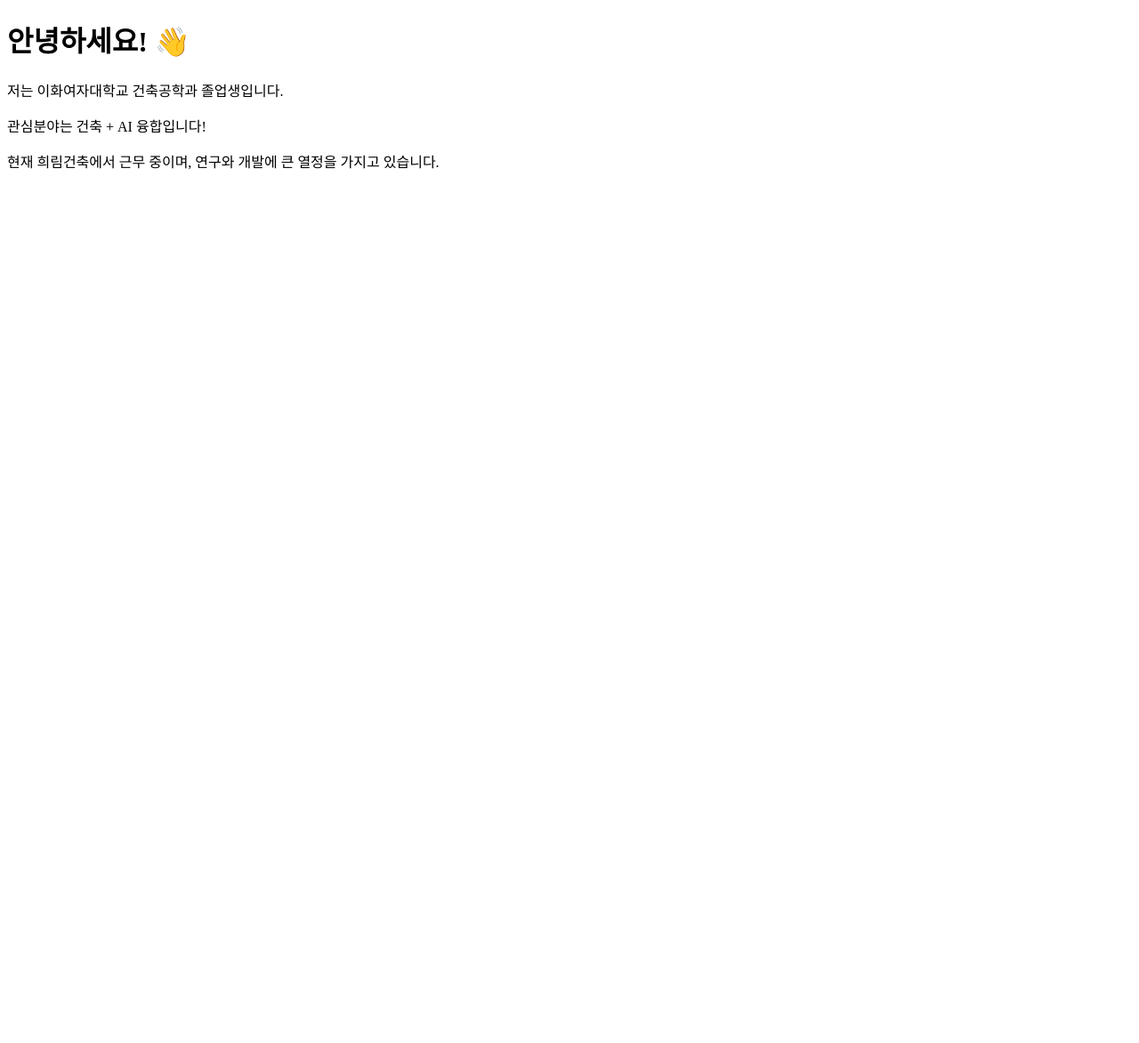
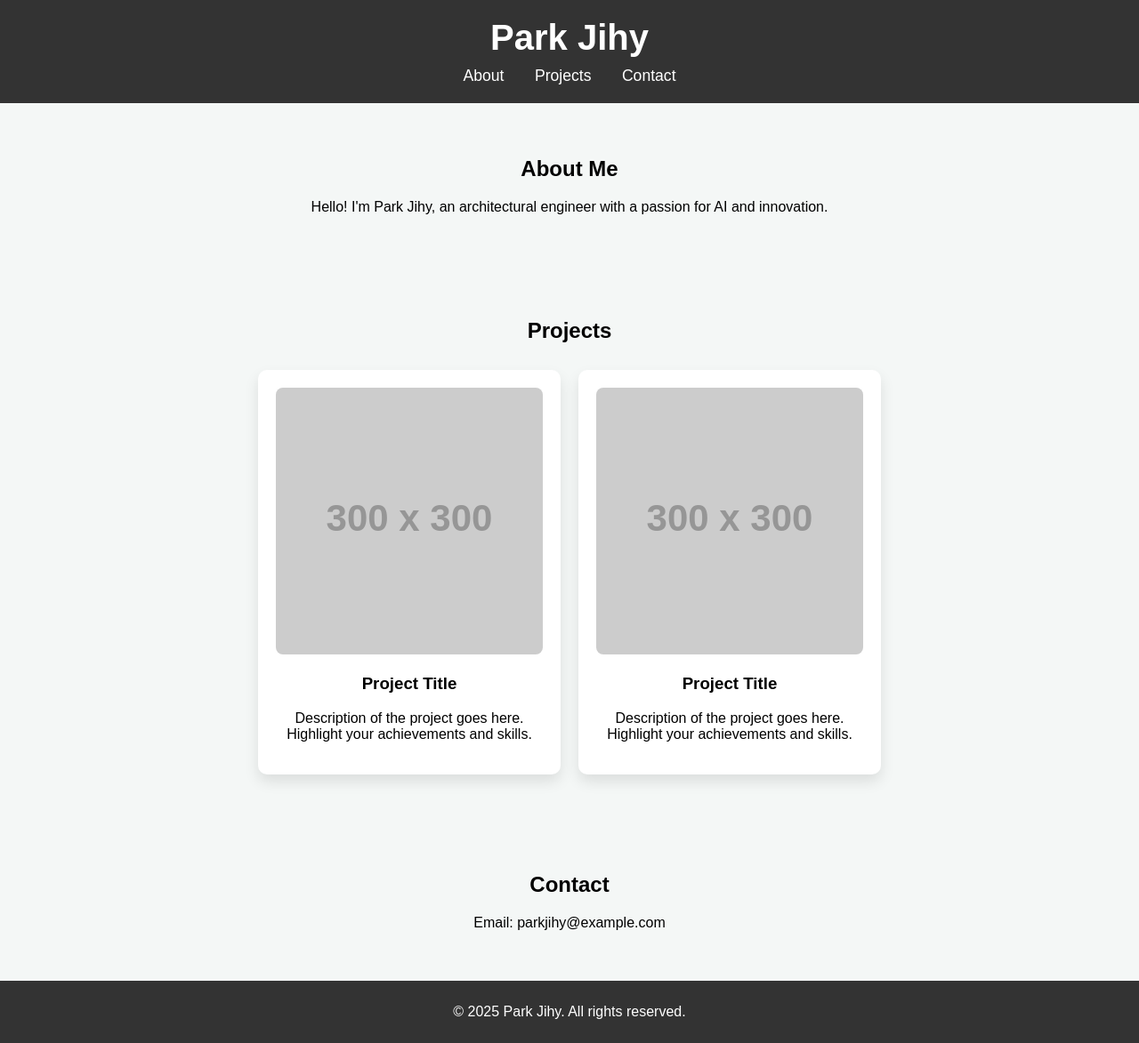
Before and after one commit to parkjihy/parkjihy.github.io, a plain HTML site: page index.html in a window 1280 px wide. Shown: the whole page at 89% size. Before the commit the page ends 800 px from the top, so only its background shows below. Drawn offline with Linux system fonts and the light colour scheme; placeholder pictures from the web are drawn by us.

Commit message:
Update index.html

```diff
--- a/index.html
+++ b/index.html
@@ -1,13 +1,106 @@
 <!DOCTYPE html>
-<html lang="ko">
+<html lang="en">
 <head>
-  <meta charset="UTF-8">
-  <title>자기소개서</title>
+    <meta charset="UTF-8">
+    <meta name="viewport" content="width=device-width, initial-scale=1.0">
+    <title>Park Jihy - Portfolio</title>
+    <style>
+        /* 기본 스타일 */
+        body {
+            font-family: Arial, sans-serif;
+            margin: 0;
+            padding: 0;
+            box-sizing: border-box;
+            background: #f4f7f6;
+        }
+        header {
+            background: #333;
+            color: white;
+            padding: 20px 0;
+            text-align: center;
+        }
+        header h1 {
+            font-size: 2.5rem;
+            margin: 0;
+        }
+        nav {
+            margin-top: 10px;
+        }
+        nav a {
+            margin: 0 15px;
+            color: white;
+            text-decoration: none;
+            font-size: 1.1rem;
+        }
+        section {
+            padding: 40px 15px;
+            text-align: center;
+        }
+        .projects {
+            display: flex;
+            justify-content: center;
+            flex-wrap: wrap;
+        }
+        .project-card {
+            background: white;
+            padding: 20px;
+            margin: 10px;
+            width: 300px;
+            box-shadow: 0 8px 16px rgba(0,0,0,0.1);
+            border-radius: 10px;
+        }
+        .project-card img {
+            max-width: 100%;
+            border-radius: 8px;
+        }
+        footer {
+            background: #333;
+            color: white;
+            padding: 10px 0;
+            text-align: center;
+        }
+    </style>
 </head>
 <body>
-  <h1>안녕하세요! 👋</h1>
-  <p>저는 이화여자대학교 건축공학과 졸업생입니다.</p>
-  <p>관심분야는 건축 + AI 융합입니다!</p>
-  <p>현재 희림건축에서 근무 중이며, 연구와 개발에 큰 열정을 가지고 있습니다.</p>
+
+<header>
+    <h1>Park Jihy</h1>
+    <nav>
+        <a href="#about">About</a>
+        <a href="#projects">Projects</a>
+        <a href="#contact">Contact</a>
+    </nav>
+</header>
+
+<section id="about">
+    <h2>About Me</h2>
+    <p>Hello! I'm Park Jihy, an architectural engineer with a passion for AI and innovation.</p>
+</section>
+
+<section id="projects">
+    <h2>Projects</h2>
+    <div class="projects">
+        <div class="project-card">
+            <img src="https://via.placeholder.com/300" alt="Project Image">
+            <h3>Project Title</h3>
+            <p>Description of the project goes here. Highlight your achievements and skills.</p>
+        </div>
+        <div class="project-card">
+            <img src="https://via.placeholder.com/300" alt="Project Image">
+            <h3>Project Title</h3>
+            <p>Description of the project goes here. Highlight your achievements and skills.</p>
+        </div>
+    </div>
+</section>
+
+<section id="contact">
+    <h2>Contact</h2>
+    <p>Email: parkjihy@example.com</p>
+</section>
+
+<footer>
+    <p>&copy; 2025 Park Jihy. All rights reserved.</p>
+</footer>
+
 </body>
 </html>
```
